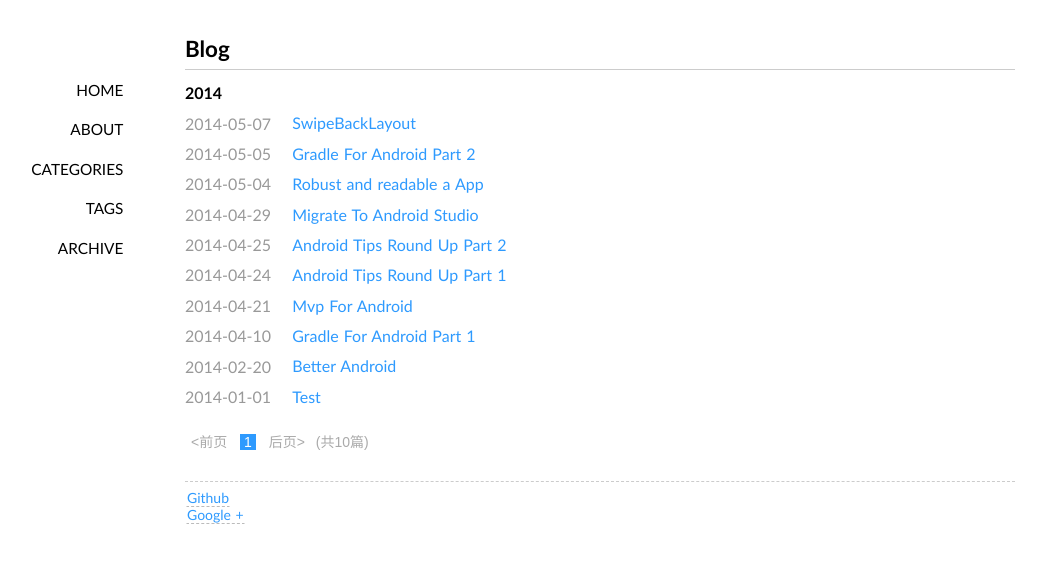
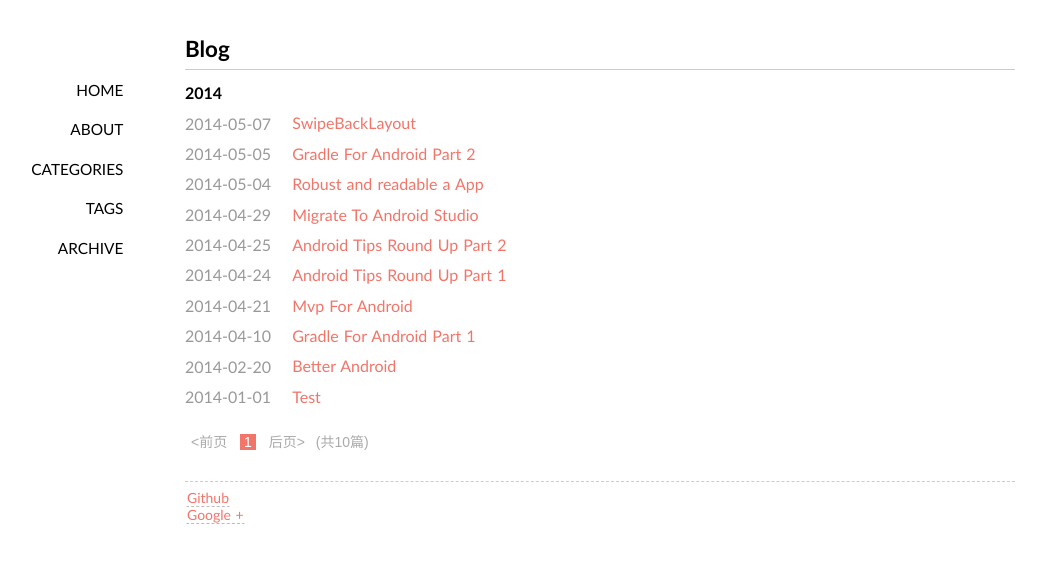
Before and after one commit to teze/teze.github.io, a Jekyll site: the page built from index.html, in a window 1280 px wide. Shown: the top 563 px of the page, without its empty margins (96-1142 px from the left). Built offline with Jekyll 4.4.1, drawn with Linux system fonts in a browser that asks for light colours; some web fonts are replaced; Markdown is read by kramdown in place of the engine named in the settings; the list of posts is cut into pages by our own code.

Commit message:
1.update css

```diff
--- a/media/css/style.css
+++ b/media/css/style.css
@@ -17,7 +17,7 @@ body{font-size:14px;word-spacing:1px;
 margin-right:auto;
 	font-family:Trebuchet MS,"Galdeano","Hiragino Sans GB","Microsoft YaHei",Trebuchet,"Trebuchet MS",Tahoma,"Lucida Grande","Lucida Sans Unicode",Verdana,sans-serif;color:#000000;background-color:#ffffff;}
 *{padding:0;margin: 0;border:none;outline:none;}
-a{color:#2e9afe;text-decoration:none;}
+a{color: #f2756a;text-decoration:none;}/* color:#2e9afe;*/
 a:hover{color:#333333;text-decoration:underline;}
 hr{margin:.7em 0;border-top:1px dashed #d0d0d0;border-bottom:1px dashed #f9f9f9;}
 p{padding:.5em 0;}
@@ -67,7 +67,7 @@ h3 {margin-top:10px;}
 header{padding:.5em 0;border-bottom: 1px solid #cccccc;}
 nav{font-family:Trebuchet MS,"Electrolize",sans-serif;font-size:1.1em;text-transform:uppercase;float:left;margin-left:-12em;width:9em;text-align:right;}
 nav a{display:block;padding:.7em 1em;color:#000000;}
-nav a:hover{background-color:#2e9afe;text-decoration:none;color:#f9f9f9;-webkit-transition:color .2s linear;}
+nav a:hover{background-color:#f2756a;text-decoration:none;color:#f9f9f9;-webkit-transition:color .2s linear;}
 .post{padding:.5em 0em;}
 h1{font-family:Trebuchet MS,"Cuprum","Hiragino Sans GB","Microsoft YaHei",sans-serif;font-size:1.6em;color:#000;}
 h2{font-family:Trebuchet MS,"Cuprum","Hiragino Sans GB","Microsoft YaHei",sans-serif;font-size:1.4em;color:#111;}
@@ -92,7 +92,7 @@ footer a {
 margin: 1px;
 border: 1px solid rgba(1,1,1,0);
 border-bottom: 1px dashed #BBB;
-color: #2e9afe;
+color: #f2756a;
 text-decoration: none;
 }
 
@@ -150,7 +150,7 @@ text-decoration: none;
 
 .paginator .current-page {
 color: white;
-background: #2e9afe;
+background: #f2756a;
 }
 
 .paginator a:hover{
@@ -158,18 +158,18 @@ color: white;
 background: #83BF73;
 }
 
-#ds-thread #ds-reset .ds-highlight{color: #2e9afe !important;}
+#ds-thread #ds-reset .ds-highlight{color: #f2756a !important;}
 #ds-reset .ds-sort a:active {
-color: #2e9afe;
+color: #f2756a;
 }
-#ds-thread #ds-reset a.ds-comment-context:hover{color:#2e9afe;}
-#ds-thread #ds-reset #ds-bubble a:hover{color:#2e9afe;}
-#ds-thread #ds-reset .ds-post-liked a.ds-post-likes{color:#2e9afe;}
-#ds-thread #ds-reset .ds-paginator a.ds-current{color:#2e9afe;}
-#ds-wrapper #ds-reset .ds-unread-list li a{color:#2e9afe;}
-#ds-notify #ds-reset ul.ds-notify-unread li a{color:#2e9afe;}
-#ds-reset .ds-highlight{color:#2e9afe !important;}
-#ds-reset #ds-ctx .ds-ctx-entry .ds-ctx-head a:hover{color:#2e9afe;}
-#ds-thread #ds-reset .ds-login-buttons .ds-more-services{color:#2e9afe !important;}
-#ds-thread #ds-reset a.ds-unread-comments-count{background-color:#2e9afe;}
-#ds-thread #ds-reset .ds-sort a.ds-current, #ds-thread #ds-reset .ds-sort a:active{color:#2e9afe !important;}
+#ds-thread #ds-reset a.ds-comment-context:hover{color:#f2756a;}
+#ds-thread #ds-reset #ds-bubble a:hover{color:#f2756a;}
+#ds-thread #ds-reset .ds-post-liked a.ds-post-likes{color:#f2756a;}
+#ds-thread #ds-reset .ds-paginator a.ds-current{color:#f2756a;}
+#ds-wrapper #ds-reset .ds-unread-list li a{color:#f2756a;}
+#ds-notify #ds-reset ul.ds-notify-unread li a{color:#f2756a;}
+#ds-reset .ds-highlight{color:#f2756a !important;}
+#ds-reset #ds-ctx .ds-ctx-entry .ds-ctx-head a:hover{color:#f2756a;}
+#ds-thread #ds-reset .ds-login-buttons .ds-more-services{color:#f2756a !important;}
+#ds-thread #ds-reset a.ds-unread-comments-count{background-color:#f2756a;}
+#ds-thread #ds-reset .ds-sort a.ds-current, #ds-thread #ds-reset .ds-sort a:active{color:#f2756a !important;}
```
